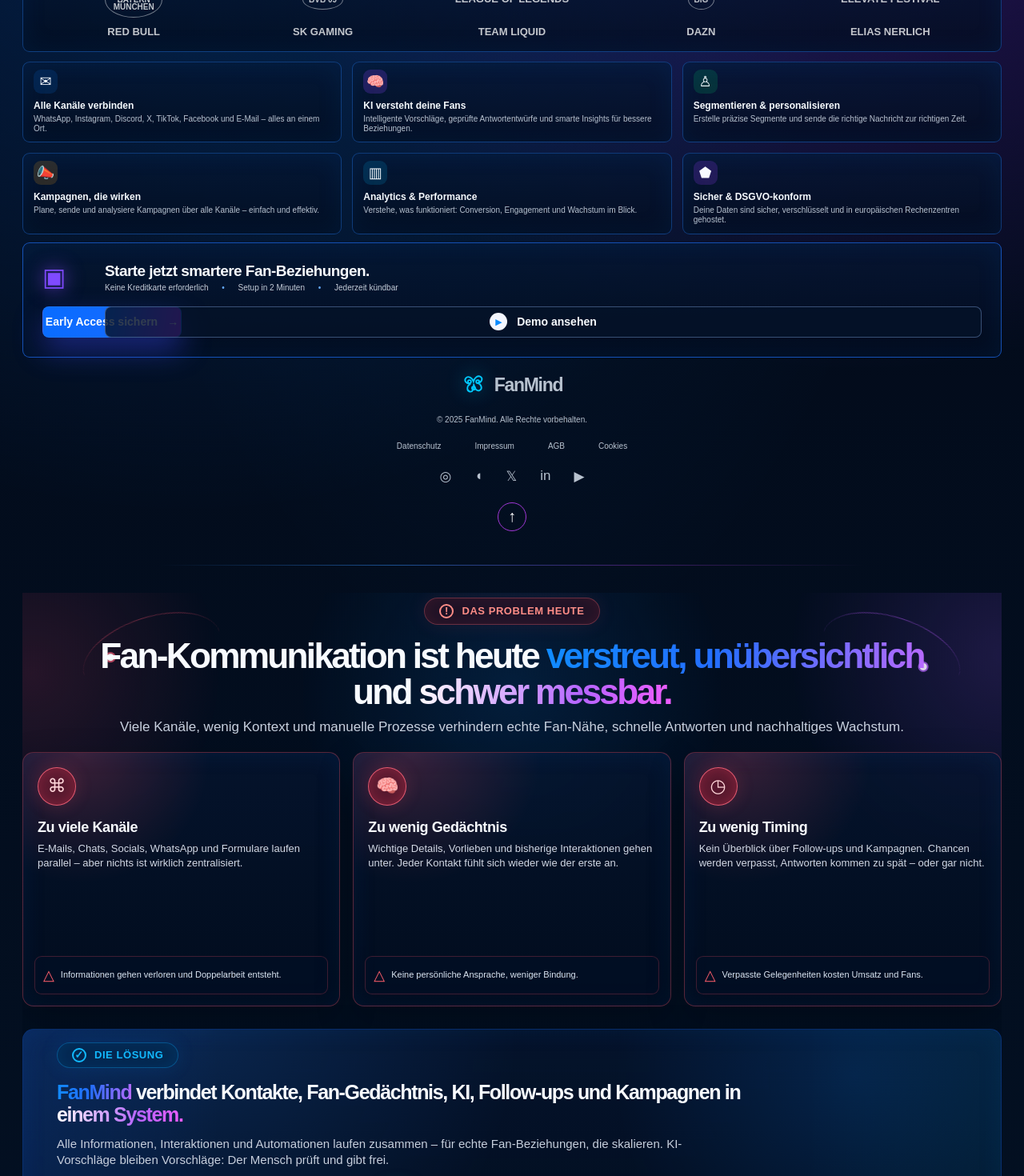
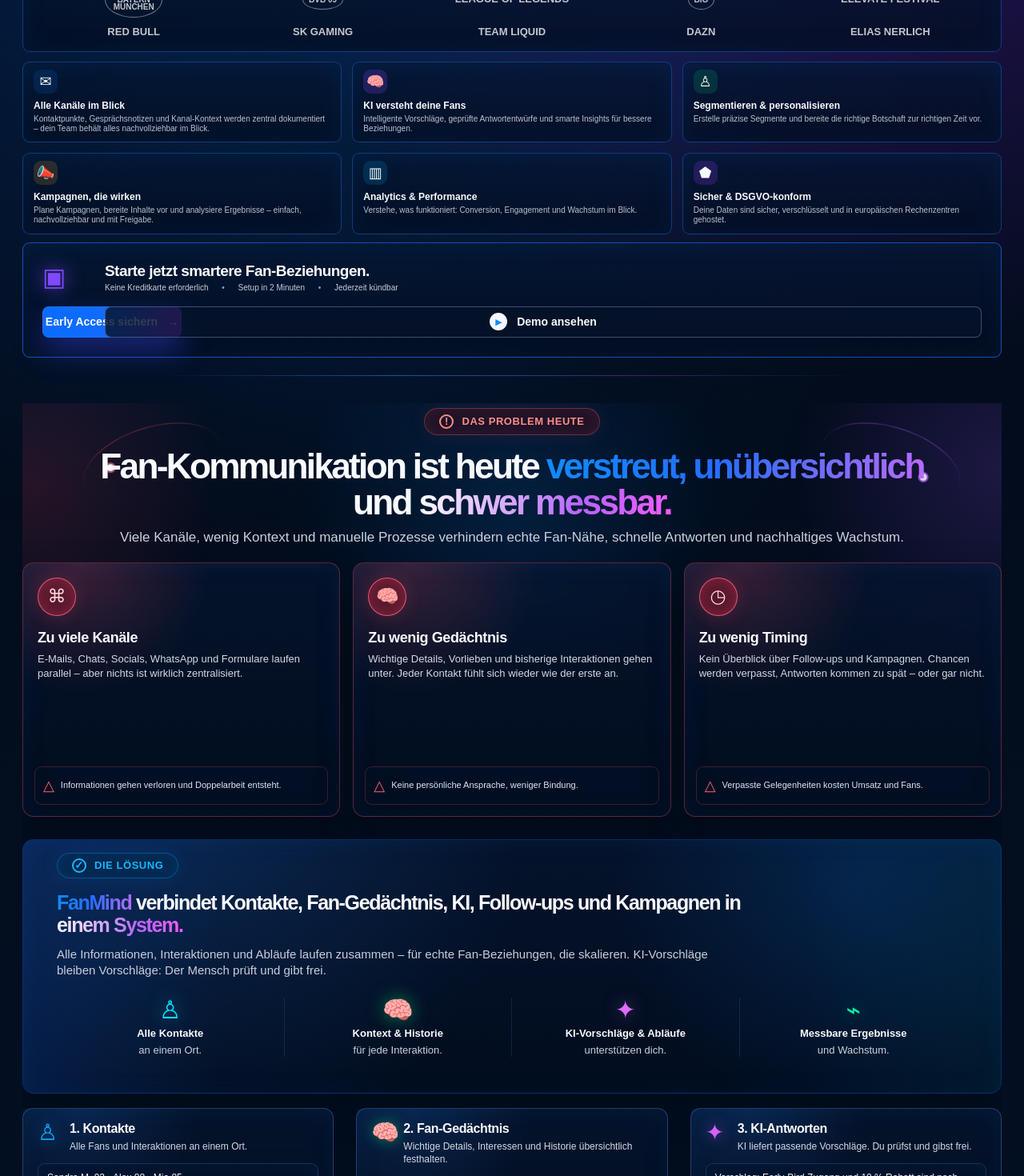
Before and after one commit to Bernds-tech/FanMind, a Next.js app: page /landing-v2 in a window 1280 px wide. Shown: the part 680-2150 px from the top of the page at 80% size. Built offline with nearby package versions, Linux system fonts and the light colour scheme.

Commit message:
Move landing footer to final page end

```diff
--- a/src/app/landing-v2/landing-v2.module.css
+++ b/src/app/landing-v2/landing-v2.module.css
@@ -52,7 +52,8 @@
 
 .heroSection,
 .problemSolutionSection,
-.productShowcaseSection {
+.productShowcaseSection,
+.siteFooter {
   position: relative;
   z-index: 1;
   width: min(1804px, 100%);
@@ -63,8 +64,7 @@
 .hero,
 .heroTrustBar,
 .heroFeatureGrid,
-.heroBottomCta,
-.heroMiniFooter {
+.heroBottomCta {
   position: relative;
   z-index: 1;
   width: 100%;
@@ -129,7 +129,7 @@
 .headerActions a,
 .heroCtas a,
 .heroBottomCta a,
-.heroMiniFooter a {
+.siteFooter a {
   transition:
     transform 160ms ease,
     border-color 160ms ease,
@@ -138,7 +138,7 @@
 }
 
 .nav a:hover,
-.heroMiniFooter a:hover {
+.siteFooter a:hover {
   color: #fff;
   transform: translateY(-1px);
 }
@@ -2406,30 +2406,33 @@
   font-size: 14px;
 }
 
-.heroMiniFooter {
+.siteFooter {
   display: grid;
   grid-template-columns: 154px 1fr auto 260px 44px;
   align-items: center;
   gap: 22px;
-  min-height: 43px;
+  min-height: 58px;
+  margin-top: 22px;
+  padding-top: 14px;
+  border-top: 1px solid rgba(50, 144, 255, 0.26);
   color: #b8c2cf;
 }
 
-.heroMiniFooter .logo {
+.siteFooter .logo {
   font-size: 23px;
 }
 
-.heroMiniFooter .logoMark {
+.siteFooter .logoMark {
   width: 30px;
   height: 30px;
 }
 
-.heroMiniFooter p,
-.heroMiniFooter nav a {
-  font-size: 10px;
-}
-
-.heroMiniFooter nav {
+.siteFooter p,
+.siteFooter nav a {
+  font-size: 10px;
+}
+
+.siteFooter nav {
   display: flex;
   gap: 42px;
 }
@@ -2521,7 +2524,7 @@
   .demoSecondary {
     width: 100%;
   }
-  .heroMiniFooter {
+  .siteFooter {
     grid-template-columns: 1fr;
     justify-items: center;
     padding-block: 20px;
@@ -2692,7 +2695,7 @@
     flex-direction: column;
     align-items: flex-start;
   }
-  .heroMiniFooter nav,
+  .siteFooter nav,
   .socials {
     flex-wrap: wrap;
     gap: 18px;
--- a/src/app/landing-v2/page.tsx
+++ b/src/app/landing-v2/page.tsx
@@ -14,7 +14,7 @@ const navItems = [
   { label: "Screens", href: "#screens" },
   { label: "Preise", href: "#preise" },
   { label: "Ressourcen", href: "#ressourcen", caret: true },
-  { label: "Kontakt", href: "mailto:kontakt@fanmind.de" },
+  { label: "Kontakt", href: "#kontakt" },
 ];
 
 const trustLogos = [
@@ -33,8 +33,8 @@ const trustLogos = [
 const features = [
   {
     icon: "✉",
-    title: "Alle Kanäle verbinden",
-    text: "WhatsApp, Instagram, Discord, X, TikTok, Facebook und E-Mail – alles an einem Ort.",
+    title: "Alle Kanäle im Blick",
+    text: "Kontaktpunkte, Gesprächsnotizen und Kanal-Kontext werden zentral dokumentiert – dein Team behält alles nachvollziehbar im Blick.",
     tone: "blue",
   },
   {
@@ -46,13 +46,13 @@ const features = [
   {
     icon: "♙",
     title: "Segmentieren & personalisieren",
-    text: "Erstelle präzise Segmente und sende die richtige Nachricht zur richtigen Zeit.",
+    text: "Erstelle präzise Segmente und bereite die richtige Botschaft zur richtigen Zeit vor.",
     tone: "green",
   },
   {
     icon: "📣",
     title: "Kampagnen, die wirken",
-    text: "Plane, sende und analysiere Kampagnen über alle Kanäle – einfach und effektiv.",
+    text: "Plane Kampagnen, bereite Inhalte vor und analysiere Ergebnisse – einfach, nachvollziehbar und mit Freigabe.",
     tone: "orange",
   },
   {
@@ -93,7 +93,7 @@ const problemCards = [
 const solutionBenefits = [
   { icon: "♙", title: "Alle Kontakte", text: "an einem Ort." },
   { icon: "🧠", title: "Kontext & Historie", text: "für jede Interaktion." },
-  { icon: "✦", title: "KI & Automationen", text: "arbeiten für dich." },
+  { icon: "✦", title: "KI-Vorschläge & Abläufe", text: "unterstützen dich." },
   { icon: "⌁", title: "Messbare Ergebnisse", text: "und Wachstum." },
 ];
 
@@ -109,7 +109,7 @@ const functionCards = [
   {
     icon: "🧠",
     title: "2. Fan-Gedächtnis",
-    text: "Wichtige Details, Interessen und Historie automatisch speichern.",
+    text: "Wichtige Details, Interessen und Historie übersichtlich festhalten.",
     body: "VIP · premium_interessiert · Letzter Kontakt: Heute, 09:42",
     cta: "Details ansehen",
     tone: "green",
@@ -133,8 +133,8 @@ const functionCards = [
   {
     icon: "📣",
     title: "5. Kampagnen",
-    text: "Gezielte Kampagnen mit Segmenten und Automationen.",
-    body: "Sommer-Event Early Bird · Läuft · Öffnungsrate 38 %",
+    text: "Gezielte Kampagnen mit Segmenten und geprüften Entwürfen.",
+    body: "Sommer-Event Early Bird · In Prüfung · Öffnungsrate 38 %",
     cta: "Kampagnen ansehen",
     tone: "violet",
   },
@@ -329,8 +329,8 @@ const showcaseBenefits = [
   },
   {
     icon: "♙",
-    title: "Automatische Segmentierung",
-    text: "KI erkennt Muster und bildet dynamische Segmente für präzise Kommunikation.",
+    title: "KI-gestützte Segmentierung",
+    text: "KI kann Muster erkennen und Segmente vorschlagen; dein Team prüft und nutzt sie gezielt.",
   },
   {
     icon: "↗",
@@ -358,7 +358,7 @@ const showcaseFeatureStrip = [
   {
     icon: "📣",
     title: "Kampagnen & Analytics",
-    text: "Plane, sende, analysiere – und optimiere ständig für maximale Wirkung.",
+    text: "Plane, prüfe, analysiere – und optimiere ständig für maximale Wirkung.",
   },
 ];
 
@@ -665,7 +665,7 @@ export default function LandingV2() {
                 <b>✦ Nächste beste Aktion</b>
                 <div>
                   VIP-Infos +<br />
-                  Friend-Ticket senden
+                  Friend-Ticket vorbereiten
                 </div>
                 <span>→ Hohe Priorität</span>
               </div>
@@ -743,44 +743,6 @@ export default function LandingV2() {
           </a>
         </section>
 
-        <footer id="ressourcen" className={styles.heroMiniFooter}>
-          <Logo />
-          <p>© 2025 FanMind. Alle Rechte vorbehalten.</p>
-          <nav aria-label="Footer Navigation">
-            <a id="datenschutz" href="#datenschutz">
-              Datenschutz
-            </a>
-            <a id="impressum" href="#impressum">
-              Impressum
-            </a>
-            <a id="agb" href="#agb">
-              AGB
-            </a>
-            <a id="cookies" href="#cookies">
-              Cookies
-            </a>
-          </nav>
-          <div id="kontakt" className={styles.socials}>
-            <a href="https://www.instagram.com/" aria-label="Instagram">
-              ◎
-            </a>
-            <a href="https://discord.com/" aria-label="Discord">
-              ◖
-            </a>
-            <a href="https://x.com/" aria-label="X">
-              𝕏
-            </a>
-            <a href="https://www.linkedin.com/" aria-label="LinkedIn">
-              in
-            </a>
-            <a href="https://www.youtube.com/" aria-label="YouTube">
-              ▶
-            </a>
-          </div>
-          <a className={styles.backTop} href="#top" aria-label="Nach oben">
-            ↑
-          </a>
-        </footer>
       </section>
 
       <section
@@ -826,9 +788,9 @@ export default function LandingV2() {
               Follow-ups und Kampagnen in <em>einem System.</em>
             </h3>
             <p>
-              Alle Informationen, Interaktionen und Automationen laufen zusammen
-              – für echte Fan-Beziehungen, die skalieren. KI-Vorschläge bleiben
-              Vorschläge: Der Mensch prüft und gibt frei.
+              Alle Informationen, Interaktionen und Abläufe laufen zusammen – für echte
+              Fan-Beziehungen, die skalieren. KI-Vorschläge bleiben Vorschläge:
+              Der Mensch prüft und gibt frei.
             </p>
             <div className={styles.solutionBenefits}>
               {solutionBenefits.map((benefit) => (
@@ -1093,6 +1055,45 @@ export default function LandingV2() {
           ))}
         </div>
       </section>
+
+      <footer id="ressourcen" className={styles.siteFooter}>
+        <Logo />
+        <p>© 2025 FanMind. Alle Rechte vorbehalten.</p>
+        <nav aria-label="Footer Navigation">
+          <a id="datenschutz" href="#datenschutz">
+            Datenschutz
+          </a>
+          <a id="impressum" href="#impressum">
+            Impressum
+          </a>
+          <a id="agb" href="#agb">
+            AGB
+          </a>
+          <a id="cookies" href="#cookies">
+            Cookies
+          </a>
+        </nav>
+        <div id="kontakt" className={styles.socials}>
+          <a href="https://www.instagram.com/" aria-label="Instagram">
+            ◎
+          </a>
+          <a href="https://discord.com/" aria-label="Discord">
+            ◖
+          </a>
+          <a href="https://x.com/" aria-label="X">
+            𝕏
+          </a>
+          <a href="https://www.linkedin.com/" aria-label="LinkedIn">
+            in
+          </a>
+          <a href="https://www.youtube.com/" aria-label="YouTube">
+            ▶
+          </a>
+        </div>
+        <a className={styles.backTop} href="#top" aria-label="Nach oben">
+          ↑
+        </a>
+      </footer>
     </main>
   );
 }
```
